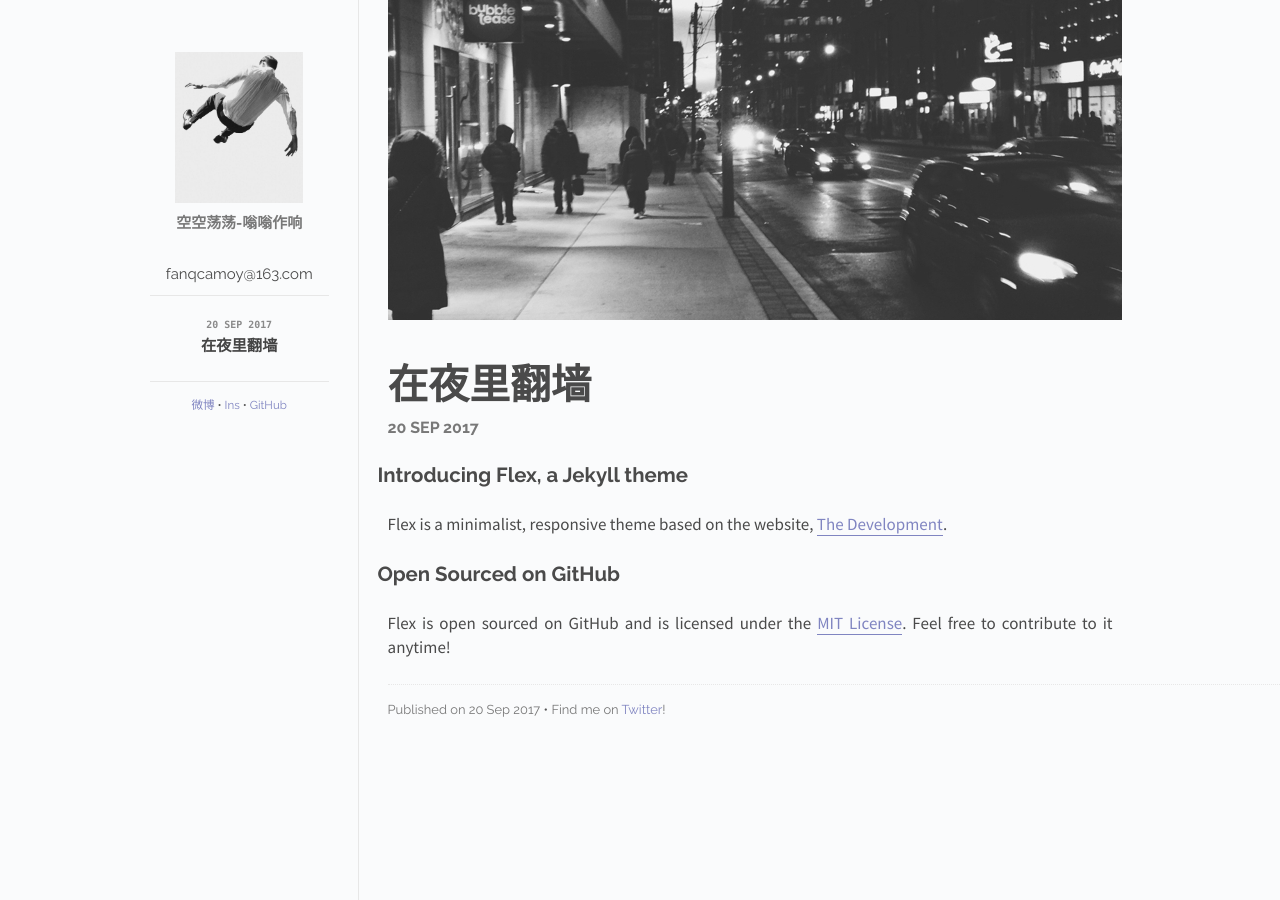
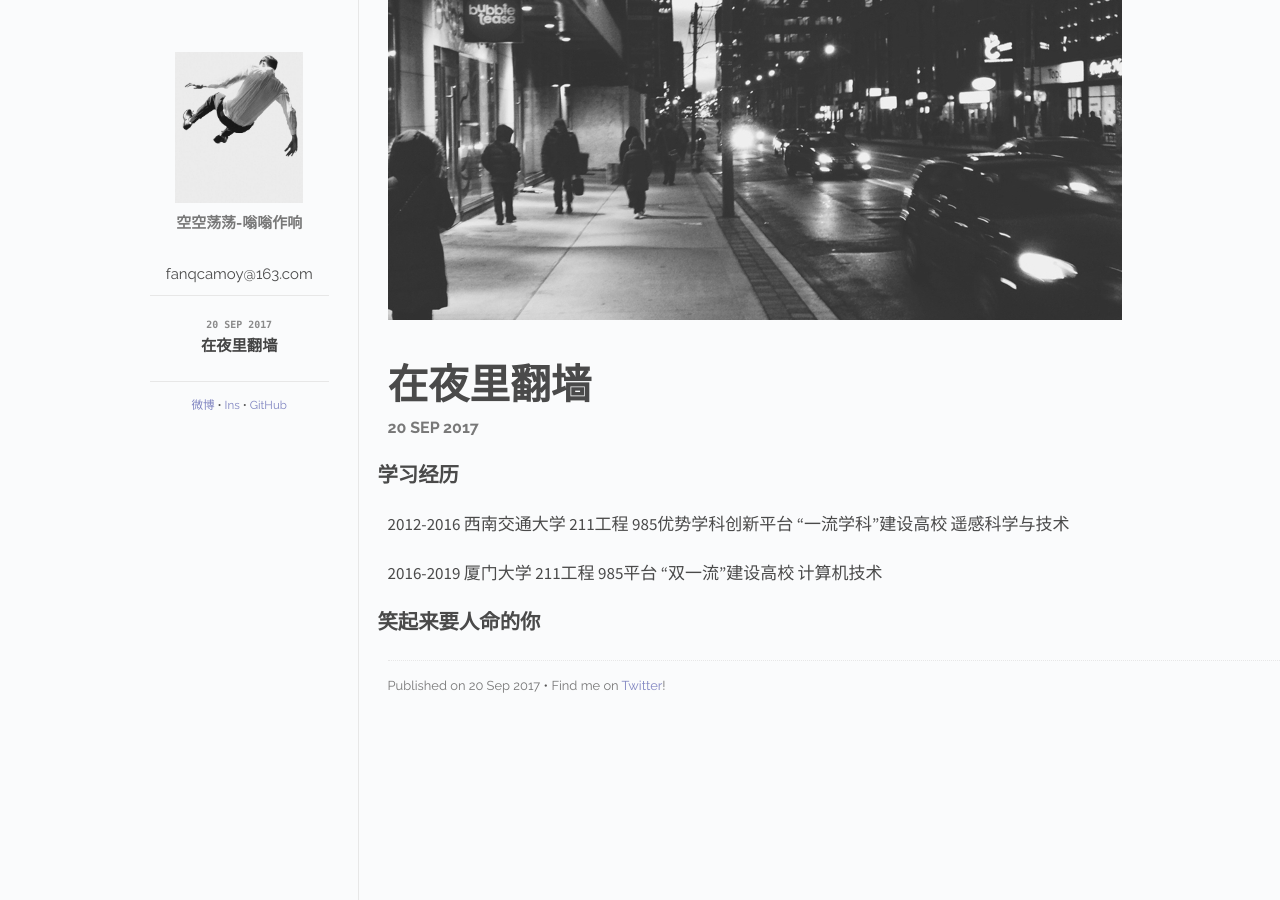
Before and after one commit to FanQC/fanqc.github.io, a Jekyll site: the page built from _posts/2017-09-20-&#x5728;&#x591C;&#x91CC;&#x7FFB;&#x5899.md, in a window 1280 px wide. Built offline with Jekyll 4.4.1, drawn with Linux system fonts in a browser that asks for light colours; Markdown is read by kramdown in place of the engine named in the settings.

Commit message:
Update 2017-09-20-&#x5728;&#x591C;&#x91CC;&#x7FFB;&#x5899.md

```diff
--- a/_posts/2017-09-20-&#x5728;&#x591C;&#x91CC;&#x7FFB;&#x5899.md
+++ b/_posts/2017-09-20-&#x5728;&#x591C;&#x91CC;&#x7FFB;&#x5899.md
@@ -6,10 +6,14 @@
 categories: posts
 ---
 
-## Introducing Flex, a Jekyll theme
+## 学习经历
 
-Flex is a minimalist, responsive theme based on the website, [The Development](http://thedevelopment.co).
+2012-2016
+西南交通大学 211工程 985优势学科创新平台 “一流学科”建设高校
+遥感科学与技术
 
-## Open Sourced on GitHub
+2016-2019
+厦门大学 211工程 985平台 “双一流”建设高校
+计算机技术
 
-Flex is open sourced on GitHub and is licensed under the [MIT License](http://opensource.org/licenses/MIT). Feel free to contribute to it anytime!
+## 笑起来要人命的你
```
